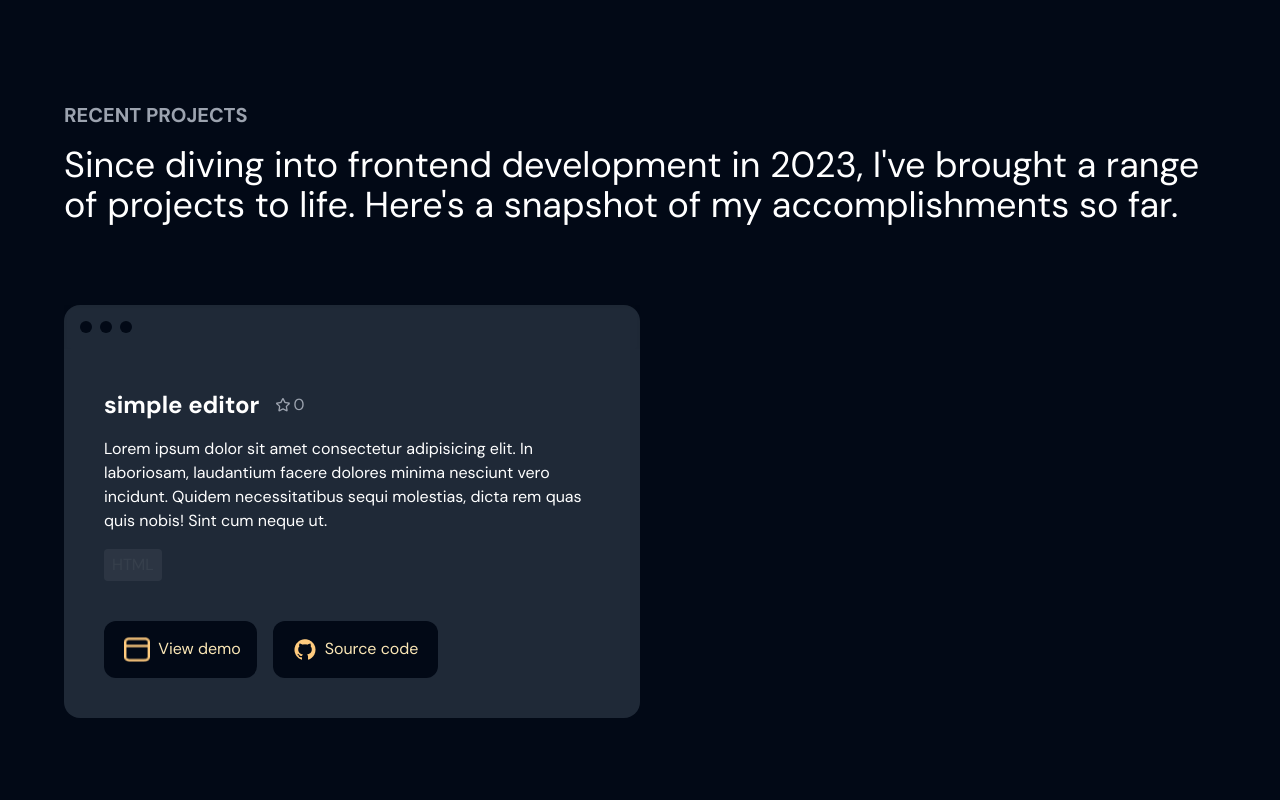
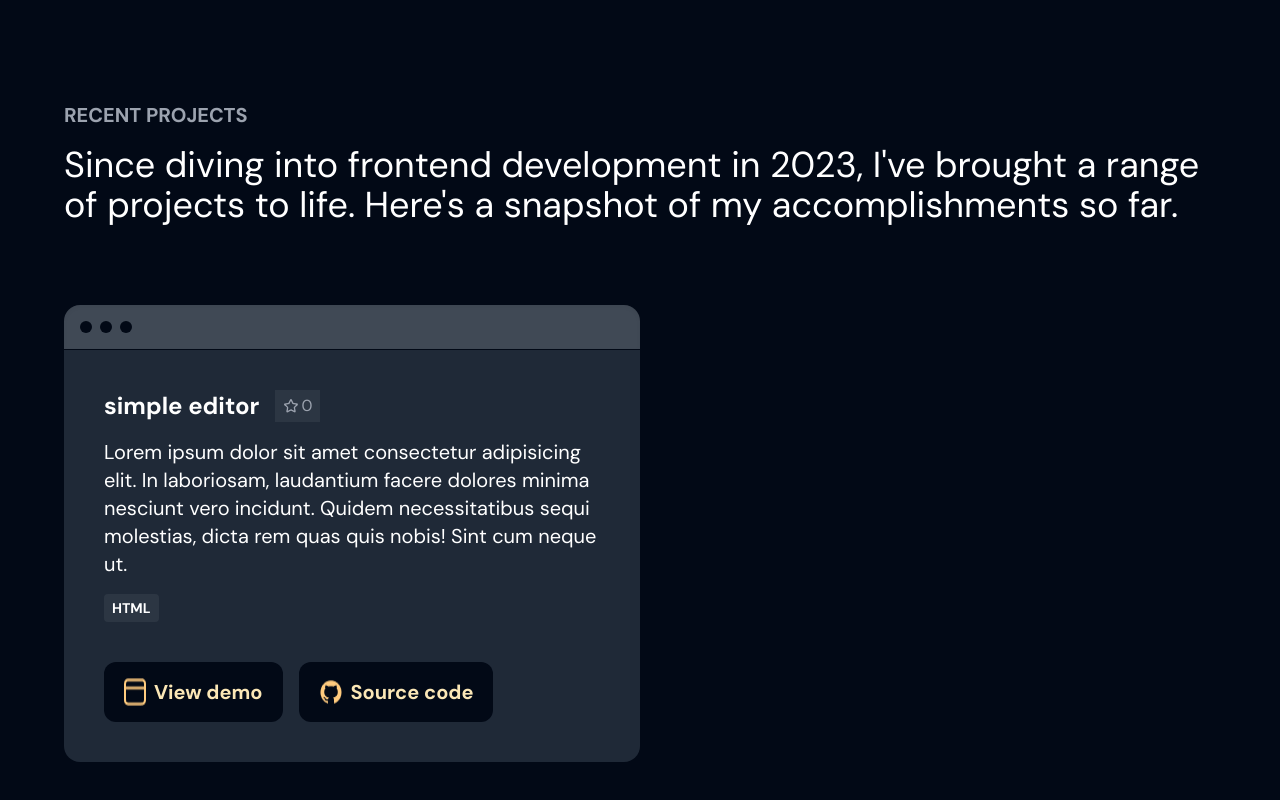
Before and after one commit to pawel-haraf/portfolio, a website built with Parcel: page src/index.html in a window 1280 px wide. Shown: the part 1807-2607 px from the top of the page. Built offline with nearby package versions, Linux system fonts and the light colour scheme.

Commit message:
Added new tailwind classes and added public url to
package.json

```diff
--- a/package.json
+++ b/package.json
@@ -5,7 +5,7 @@
 	"scripts": {
 		"test": "echo \"Error: no test specified\" && exit 1",
 		"start": "parcel src/*.html",
-		"build": "parcel build src/*.html"
+		"build": "parcel build src/*.html --public-url=https://pawelharaf.netlify.app/"
 	},
 	"keywords": [],
 	"author": "",
--- a/src/index.html
+++ b/src/index.html
@@ -131,7 +131,8 @@
             </p>
             <div class="repositories--js grid grid-cols-1 md:grid-cols-2">
                 <div class="bg-gray-800 rounded-2xl">
-                    <div class="flex items-center gap-2 p-4 shadow-inner group">
+                    <div
+                        class="md:bg-white/[.15] flex items-center gap-2 p-4 shadow-inner group rounded-t-2xl border-b border-b-bgBody">
                         <span class="rounded-md bg-bgBody w-3 h-3 group-hover:bg-red-500"> </span>
                         <span class="rounded-md bg-bgBody w-3 h-3"> </span>
                         <span class="rounded-md bg-bgBody w-3 h-3 group-hover:bg-green-500"> </span>
@@ -139,26 +140,27 @@
                     <div class="m-5 md:m-10">
                         <div class="flex gap-4 items-center mb-4">
                             <h3 class="text-2xl font-bold">simple editor</h3>
-                            <div class="flex gap-0.5 items-center text-gray-400">
+                            <div class="flex gap-0.5 items-center px-2 py-1 bg-gray-400/10 text-gray-400">
                                 <img src="./img/star-01.png" alt="">
-                                <p>0</p>
+                                <p class="text-base">0</p>
                             </div>
                         </div>
 
-                        <p>Lorem ipsum dolor sit amet consectetur adipisicing elit. In laboriosam, laudantium facere
+                        <p class="text-xl">Lorem ipsum dolor sit amet consectetur adipisicing elit. In laboriosam,
+                            laudantium facere
                             dolores
                             minima nesciunt vero incidunt. Quidem necessitatibus sequi molestias, dicta rem quas quis
                             nobis!
                             Sint cum neque ut.</p>
-                        <div class="flex gap-2 mt-4 mb-10 text-white">
-                            <p class="bg-gray-400 opacity-10 px-2 py-1 rounded">HTML</p>
+                        <div class="flex gap-2 mt-4 mb-10">
+                            <p class="bg-gray-400/10 px-2 py-1 text-white font-bold text-sm rounded ">HTML</p>
                         </div>
                         <div class="flex flex-col md:flex-row gap-4 text-base whitespace-nowrap">
-                            <a href="#" class="flex gap-2 bg-bgBody px-5 py-4 rounded-xl text-logo">
+                            <a href="#" class="flex gap-2 bg-bgBody px-5 py-4 rounded-xl text-logo text-xl font-bold">
                                 <img src="./img/demo.png" alt="">
                                 <p>View demo</p>
                             </a>
-                            <a href="#" class="flex gap-2 bg-bgBody px-5 py-4 rounded-xl text-logo">
+                            <a href="#" class="flex gap-2 bg-bgBody px-5 py-4 rounded-xl text-logo text-xl font-bold">
                                 <img src="./img/github.png" alt="">
                                 <p>Source code</p>
                             </a>
```
